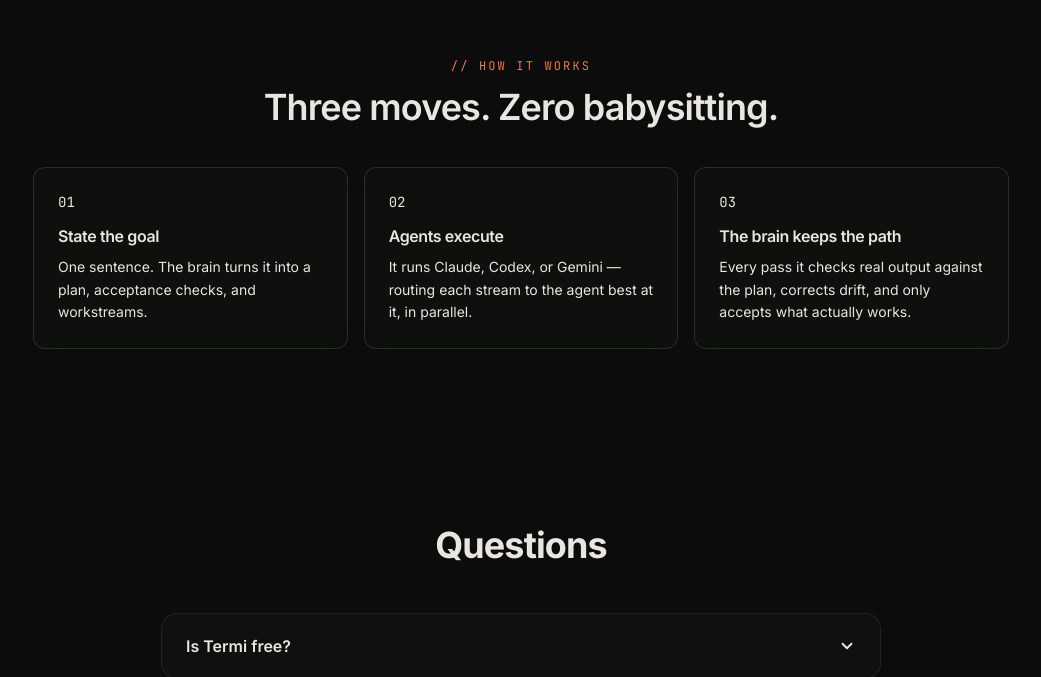
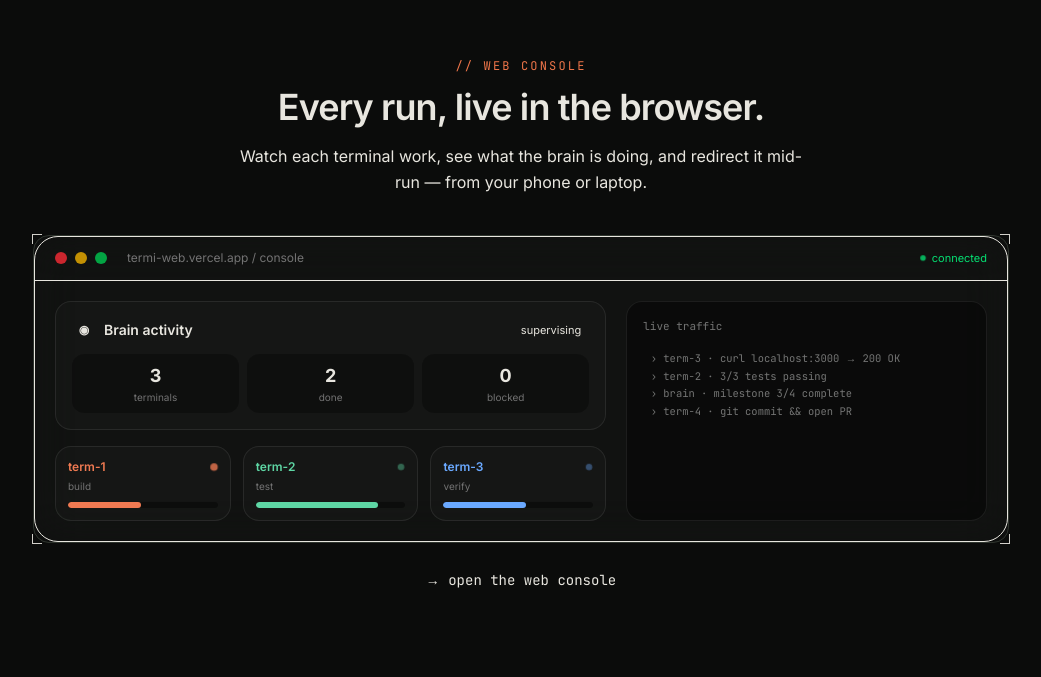
Before and after one commit to vansh1sh/termi-web, a Next.js app: page / in a window 1280 px wide. Shown: the part 1245-1922 px from the top of the page, without its empty margins (119-1160 px from the left). Built offline with nearby package versions, Linux system fonts and the light colour scheme; no server answers.

Commit message:
Restore web-console section ('Every run, live in the browser') between demo and how-it-works

```diff
--- a/app/page.tsx
+++ b/app/page.tsx
@@ -6,6 +6,7 @@ import NeuralNet from "./components/NeuralNet";
 import CursorGlow from "./components/CursorGlow";
 import Hero from "./components/Hero";
 import TabbedDemo from "./components/TabbedDemo";
+import ConsolePreview from "./components/ConsolePreview";
 import { Logo } from "./components/Logo";
 
 export default function Landing() {
@@ -20,6 +21,7 @@ export default function Landing() {
       <main id="content">
         <Hero />
         <Demo />
+        <Console />
         <How />
         <FAQ />
       </main>
@@ -72,6 +74,29 @@ function Demo() {
   );
 }
 
+/* ---------------- Console: watch + steer the brain from any browser ---------------- */
+function Console() {
+  return (
+    <section id="brain-activity" className="scroll-mt-20 mx-auto max-w-5xl px-6 py-20">
+      <Reveal className="text-center">
+        <p className="kicker mb-3">// web console</p>
+        <h2 className="text-3xl sm:text-4xl font-semibold tracking-tight">Every run, live in the browser.</h2>
+        <p className="mt-4 text-[--color-muted] max-w-xl mx-auto text-sm sm:text-base leading-relaxed">
+          Watch each terminal work, see what the brain is doing, and redirect it
+          mid-run — from your phone or laptop.
+        </p>
+      </Reveal>
+      <Reveal className="mt-10 ticks">
+        <span className="t tl" /><span className="t tr" /><span className="t bl" /><span className="t br" />
+        <div className="glass-strong rounded-2xl overflow-hidden"><ConsolePreview /></div>
+      </Reveal>
+      <Reveal className="mt-6 text-center">
+        <Link href="/login" className="font-mono text-sm text-[--color-coral] hover:underline">→ open the web console</Link>
+      </Reveal>
+    </section>
+  );
+}
+
 /* ---------------- How: three lines, no slop ---------------- */
 function How() {
   const steps = [
```
